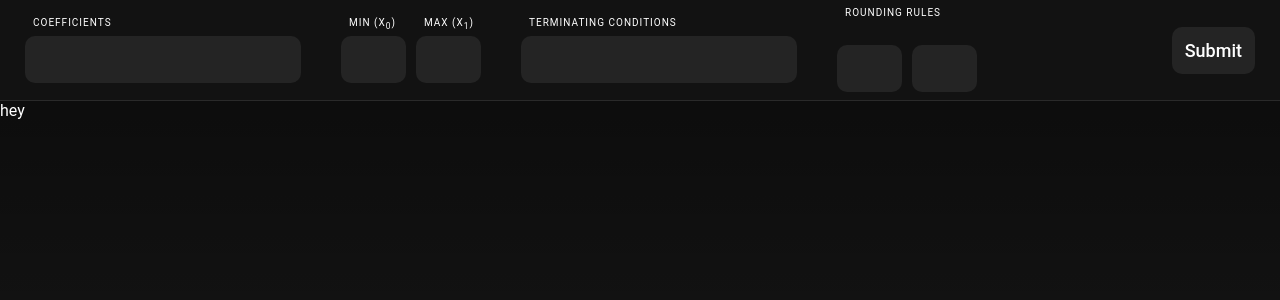
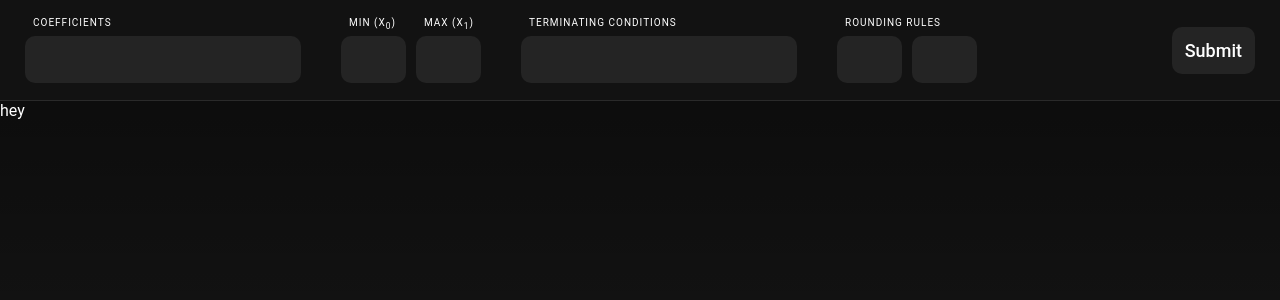
Before and after one commit to marqroldan/numericalmethods, a React app: page / in a window 1280 px wide. Shown: the top 300 px of the page. Built offline with nearby package versions, Linux system fonts and the light colour scheme.

Commit message:
Fixed Field structure for with or without labels

```diff
--- a/src/components/Field/index.tsx
+++ b/src/components/Field/index.tsx
@@ -1,9 +1,10 @@
 import './styles.scss';
 import React from 'react';
 import Text from '@Components/Text';
+import { isNonNullOrUndefined } from '@Utils';
 
 interface Props {
-  label: string | Function | JSX.Element;
+  label?: string | Function | JSX.Element;
 }
 
 export default class Field extends React.PureComponent<
@@ -13,11 +14,13 @@ export default class Field extends React.PureComponent<
     const { label, children } = this.props;
     return (
       <div className={'field'}>
-        <div className={'field__labelHolder'}>
-          <Text className={'label'}>
-            {typeof label === 'function' ? label() : label}
-          </Text>
-        </div>
+        {isNonNullOrUndefined(label) ? (
+          <div className={'field__labelHolder'}>
+            <Text className={'label'}>
+              {typeof label === 'function' ? label() : label}
+            </Text>
+          </div>
+        ) : null}
         <div className={'field__childrenHolder'}>{children}</div>
       </div>
     );
```
